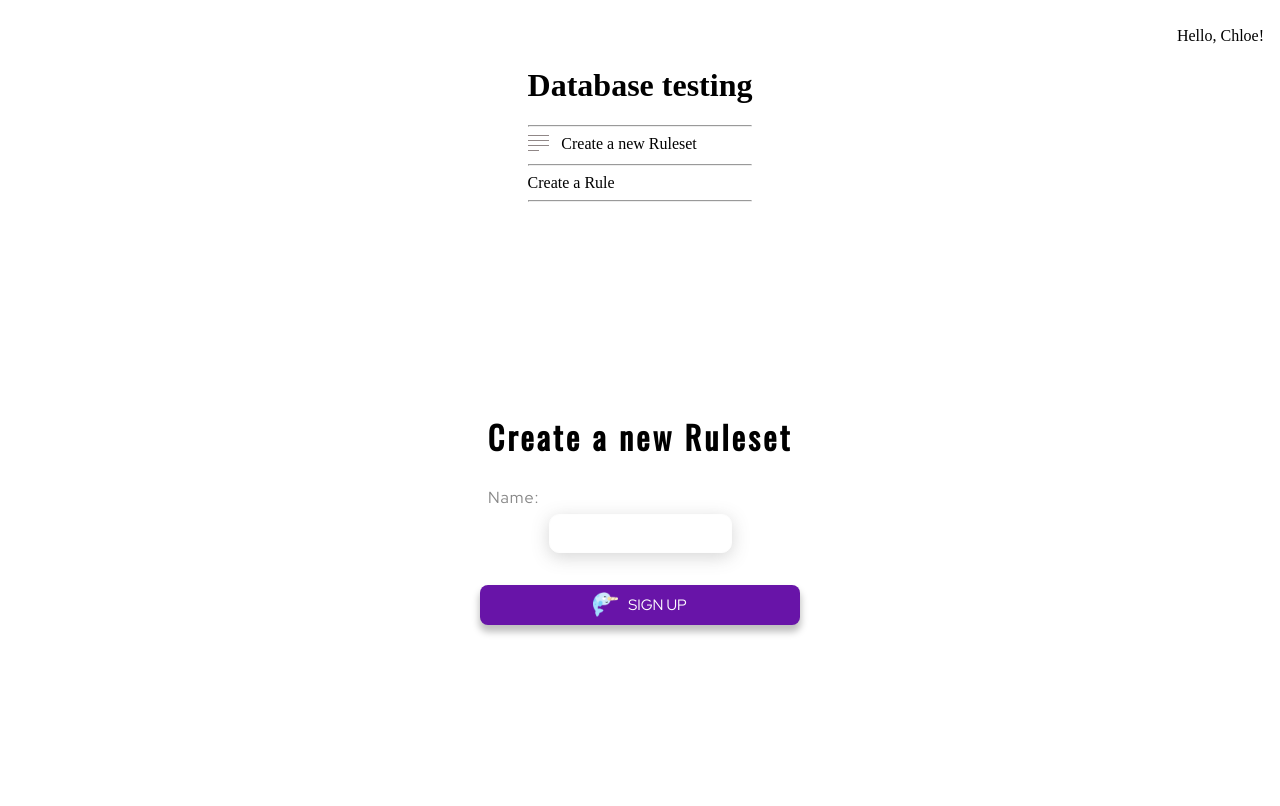
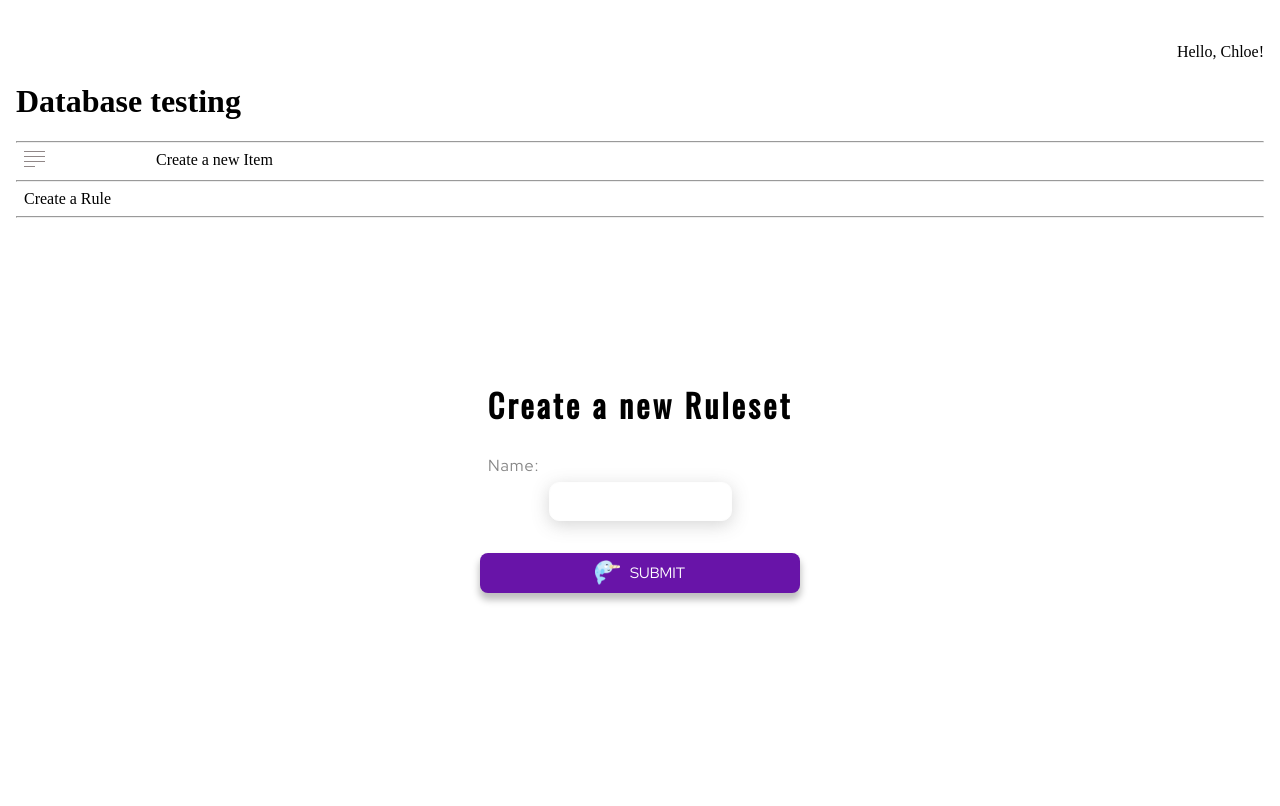
Before and after one commit to Erin-N-P/UKRCCA-App, a Django app: page /ruleset/ in a window 1280 px wide. After the commit the page ends 603 px from the top, so only its background shows below. Run offline with Django 3.2, Linux system fonts and the light colour scheme; some web fonts are replaced.

Commit message:
did some tweaking

```diff
--- a/database/static/base.css
+++ b/database/static/base.css
@@ -1,5 +1,7 @@
 body {
     display: flex;
+    justify-content: center;
+    align-items: center;
     height: 100%;
     width: 100%;
     margin: 0;
@@ -9,8 +11,7 @@ body {
     display: flex;
     width: 100%;
     flex-direction: column;
-    align-items: center;
-    justify-content: center;
+    padding: 1rem;
 }
 
 .g-wrapper {
@@ -22,13 +23,15 @@ body {
 
 .wrapper-create-wrap {
     display: grid;
-    grid-template-columns: 15% auto;
+    grid-template-columns: 10% auto;
     grid-template-rows: 100%;
     height: 21px;
+    margin-left: 0.5rem;
 }
 
 p {
     margin: 0;
+    margin-left: 0.5rem;
 }
 
 .sign-in {
@@ -39,7 +42,7 @@ p {
     height: 500px;
     width: auto;
     background-color: rgb(255, 255, 255);
-    padding: 3rem;
+    margin-bottom: 2rem;
 }
 
 .wrap {
--- a/database/static/user_form.css
+++ b/database/static/user_form.css
@@ -3,8 +3,7 @@
     letter-spacing: 3px;
 }
 
-body{
-    background-color: rgb(159, 189, 253);}
+
 .properties {
     font-family: 'Helvetica', sans-serif;
     display: flex;
--- a/database/templates/base.html
+++ b/database/templates/base.html
@@ -26,7 +26,7 @@
             <div class="create-wrap">
                 <div class="wrapper-create-wrap">
                     <img src="/database/static/hamburg.png">
-                    <p>Create a new Ruleset</p>
+                    <p>Create a new Item</p>
                 </div>
 
             </div>
--- a/database/templates/ruleset_register/ruleset_form.html
+++ b/database/templates/ruleset_register/ruleset_form.html
@@ -12,7 +12,7 @@
         <form class="properties" action="" method="post" autocomplete="off">
             {% csrf_token %}
             {{ form }}
-            <button type="submit" class="btn"><img src="/static/narwhal.png" alt="" class="narwhal">SIGN UP</button>
+            <button type="submit" class="btn"><img src="/database/static/narwhal.png" alt="" class="narwhal">SUBMIT</button>
         </form>
 
         {% if form.errors %}
--- a/database/views.py
+++ b/database/views.py
@@ -187,6 +187,9 @@ def base1(request):
     return render(request, 'base1.html')
 
 def ruleset_form(request, id=0):
+    # context = {
+    #     'name': 'Ruleset',
+    # }
     if request.method == 'GET':
         if id==0:
             form = RulesetForm()
```
Also changed, not shown: db.sqlite3.
